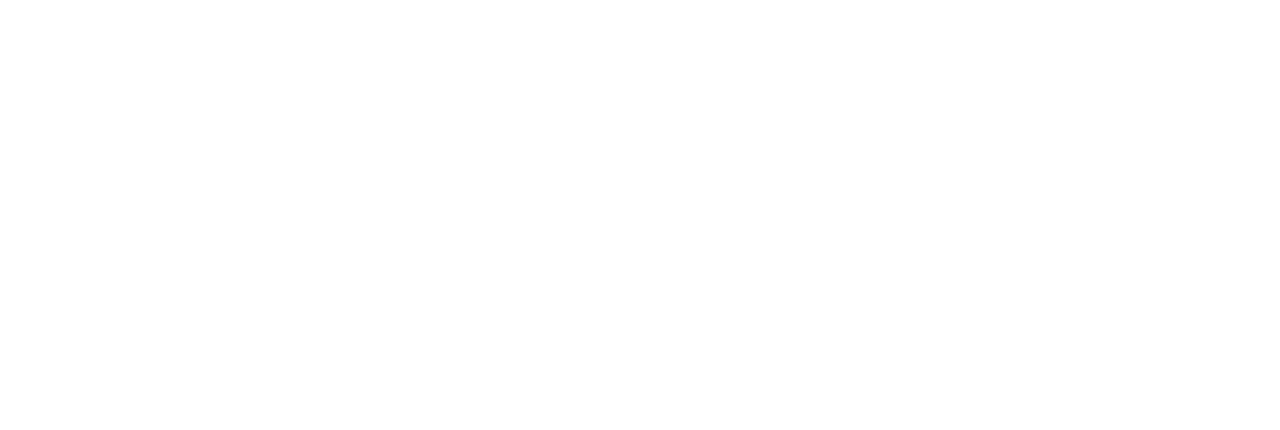
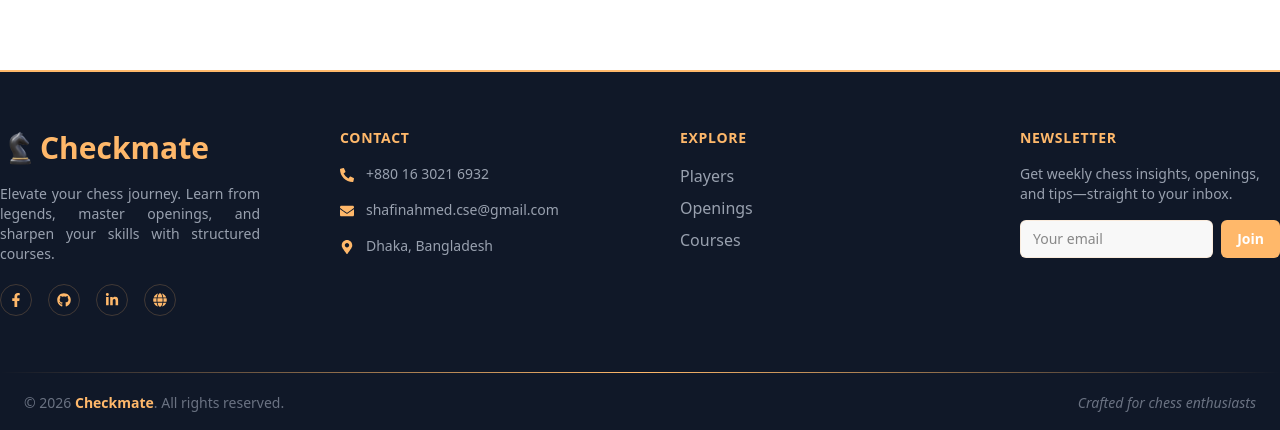
Before and after one commit to syedshafinahmed/Checkmate, a Next.js app: page / in a window 1280 px wide. Shown: the part 2039-2469 px from the top of the page. Before the commit the page ends 2109 px from the top, so only its background shows below. Built offline with nearby package versions, Linux system fonts and the light colour scheme.

Commit message:
Added Footer

```diff
--- a/src/app/components/Banner.jsx
+++ b/src/app/components/Banner.jsx
@@ -49,7 +49,7 @@
 
       <div className="absolute inset-0 bg-black/80 z-10" />
 
-      <div className="absolute inset-0 z-20 flex items-center">
+      <div className="absolute inset-0 z-20 flex items-center pt-20">
         <div className="max-w-4xl px-6 md:px-12 space-y-6 text-white">
 
           <span className="inline-flex px-4 py-1.5 rounded-full bg-orange-300/10 text-orange-300 text-xs font-extrabold uppercase tracking-[0.3em] border border-orange-300">
--- /dev/null
+++ b/src/app/components/Footer.jsx
@@ -0,0 +1,136 @@
+import Link from "next/link";
+import Logo from "../Logo/Logo";
+import { FaFacebookF, FaGithub, FaLinkedinIn, FaGlobe, FaPhoneAlt, FaEnvelope, FaMapMarkerAlt } from "react-icons/fa";
+
+const Footer = () => {
+  return (
+    <footer className="bg-gray-900 border-t-2 border-orange-300">
+      <div className="max-w-7xl mx-auto px-6 md:px-0 py-14 grid gap-20 md:grid-cols-4">
+
+        <div>
+          <Logo />
+          <p className="mt-4 text-sm text-justify text-gray-400 max-w-xs">
+            Elevate your chess journey. Learn from legends, master openings,
+            and sharpen your skills with structured courses.
+          </p>
+
+          <div className="flex gap-4 mt-5">
+            <a
+              href="https://www.facebook.com/share/172vjragcm/"
+              aria-label="Facebook"
+              className="p-2 rounded-full border border-orange-300/20 text-orange-300 hover:bg-orange-300 hover:text-base-100 transition"
+            >
+              <FaFacebookF size={14} />
+            </a>
+
+            <a
+              href="https://github.com/syedshafinahmed"
+              aria-label="GitHub"
+              className="p-2 rounded-full border border-orange-300/20 text-orange-300 hover:bg-orange-300 hover:text-base-100 transition"
+            >
+              <FaGithub size={14} />
+            </a>
+
+            <a
+              href="https://www.linkedin.com/in/syed-shafin-ahmed/"
+              aria-label="LinkedIn"
+              className="p-2 rounded-full border border-orange-300/20 text-orange-300 hover:bg-orange-300 hover:text-base-100 transition"
+            >
+              <FaLinkedinIn size={14} />
+            </a>
+
+            <a
+              href="https://syedshafinahmed.pages.dev/"
+              aria-label="Twitter"
+              className="p-2 rounded-full border border-orange-300/20 text-orange-300 hover:bg-orange-300 hover:text-base-100 transition"
+            >
+              <FaGlobe size={14} />
+            </a>
+          </div>
+        </div>
+
+
+        <div>
+          <h4 className="text-sm font-bold text-orange-300 uppercase tracking-wider mb-4">
+            Contact
+          </h4>
+
+          <ul className="space-y-4 text-gray-400 text-sm">
+            <li className="flex items-start gap-3">
+              <FaPhoneAlt className="text-orange-300 mt-1" size={14} />
+              <a href="tel:+8801630216932" className="hover:text-orange-300">
+                +880 16 3021 6932
+              </a>
+            </li>
+
+            <li className="flex items-start gap-3">
+              <FaEnvelope className="text-orange-300 mt-1" size={14} />
+              <a
+                href="mailto:shafinahmed.cse@gmail.com"
+                className="hover:text-orange-300 break-all"
+              >
+                shafinahmed.cse@gmail.com
+              </a>
+            </li>
+
+            <li className="flex items-start gap-3">
+              <FaMapMarkerAlt className="text-orange-300 mt-1" size={14} />
+              <span>
+                Dhaka, Bangladesh
+              </span>
+            </li>
+          </ul>
+        </div>
+
+
+        <div>
+          <h4 className="text-sm font-bold text-orange-300 uppercase tracking-wider mb-4">
+            Explore
+          </h4>
+          <ul className="space-y-2 text-gray-400">
+            <li><Link href="/players" className="hover:text-orange-300">Players</Link></li>
+            <li><Link href="/openings" className="hover:text-orange-300">Openings</Link></li>
+            <li><Link href="/courses" className="hover:text-orange-300">Courses</Link></li>
+          </ul>
+        </div>
+
+
+        <div>
+          <h4 className="text-sm font-bold text-orange-300 uppercase tracking-wider mb-4">
+            Newsletter
+          </h4>
+          <p className="text-sm text-gray-400 mb-4">
+            Get weekly chess insights, openings, and tips—straight to your inbox.
+          </p>
+
+          <form className="flex gap-2">
+            <input
+              type="email"
+              placeholder="Your email"
+              className="w-full px-3 py-2 text-sm rounded-md bg-base-200 border border-orange-300/20 focus:outline-none focus:border-orange-300"
+            />
+            <button
+              type="submit"
+              className="px-4 py-2 text-sm font-semibold rounded-md bg-orange-300 text-base-100 hover:bg-orange-400 transition"
+            >
+              Join
+            </button>
+          </form>
+        </div>
+      </div>
+
+      <div className="h-px w-full bg-linear-to-r from-transparent via-orange-300 to-transparent" />
+      <div className="max-w-7xl mx-auto px-6 py-5 flex flex-col md:flex-row justify-between items-center text-sm text-gray-500">
+        <p className="text-sm text-gray-500">
+          © {new Date().getFullYear()}{" "}
+          <span className="font-bold text-orange-300">Checkmate</span>. All rights reserved.
+        </p>
+        <span className="mt-2 md:mt-0 italic">
+          Crafted for chess enthusiasts
+        </span>
+      </div>
+    </footer >
+  );
+};
+
+export default Footer;
--- a/src/app/page.jsx
+++ b/src/app/page.jsx
@@ -3,6 +3,7 @@
 import Banner from "./components/Banner";
 import About from "./components/About";
 import Players from "./components/Players";
+import Footer from "./components/Footer";
 
 export default function Home() {
   return (
@@ -11,6 +12,7 @@
       <Banner />
       <About />
       <Players />
+      <Footer />
     </div>
   );
 }
```
